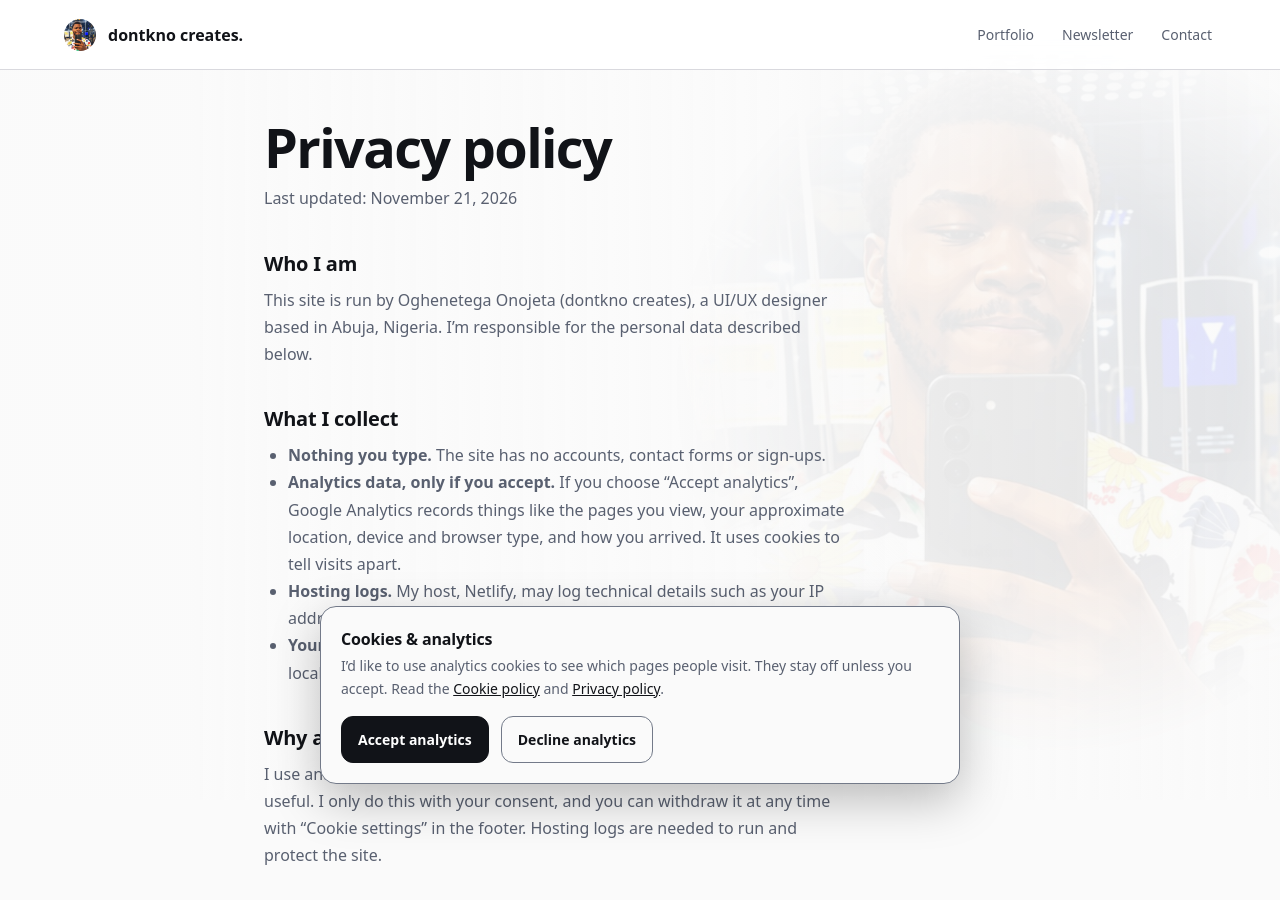
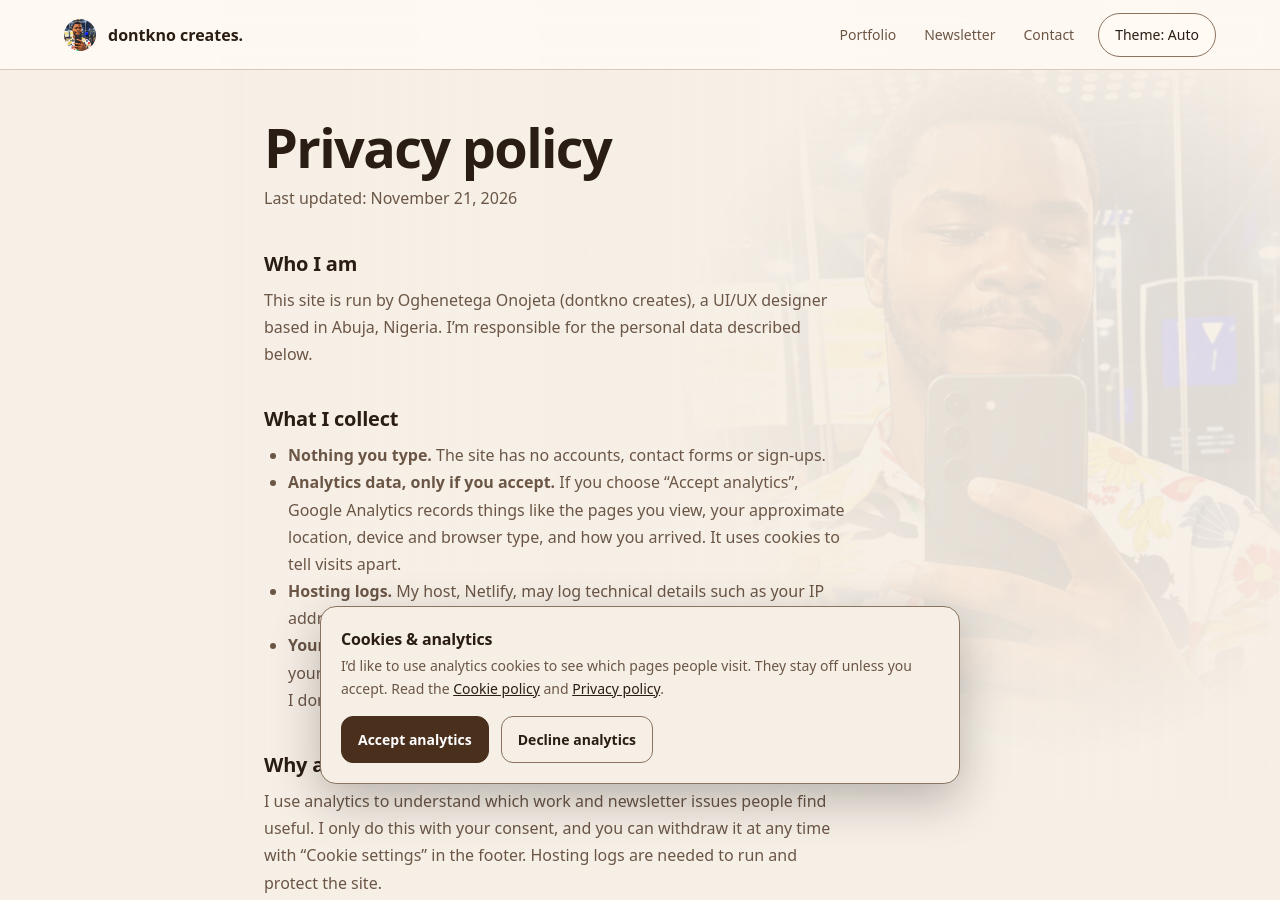
Before and after one commit to technoid7/my-webpage--dontkno-creates--, a plain HTML site: page privacy.html in a window 1280 px wide. Shown: the top 900 px of the page. Drawn offline with Linux system fonts and the light colour scheme.

Commit message:
light mode

```diff
--- a/privacy.html
+++ b/privacy.html
@@ -5,16 +5,20 @@
 <title>Privacy policy — dontkno creates</title>
 <meta name="description" content="How this site handles your data.">
 <meta name="viewport" content="width=device-width, initial-scale=1, viewport-fit=cover">
+<meta name="color-scheme" content="light dark">
+<meta name="theme-color" content="#f6efe6" media="(prefers-color-scheme: light)">
+<meta name="theme-color" content="#0b0c10" media="(prefers-color-scheme: dark)">
 <link rel="stylesheet" href="styles.css">
+<script src="theme.js"></script>
 </head>
 <body id="top">
 <a class="skip" href="#main">Skip to content</a>
 <div class="bg"><img src="portrait.jpg" alt=""></div>
-<header><a class="brand" href="index.html"><img src="portrait.jpg" alt="">dontkno creates.</a><nav aria-label="Main"><a href="index.html">Portfolio</a><a href="newsletter.html">Newsletter</a><a href="#support">Contact</a></nav></header>
+<header><a class="brand" href="index.html"><img src="portrait.jpg" alt="">dontkno creates.</a><nav aria-label="Main"><a href="index.html">Portfolio</a><a href="newsletter.html">Newsletter</a><a href="#support">Contact</a><button type="button" class="themebtn js-theme">Theme: Auto</button></nav></header>
 <main id="main" class="prose">
 <section><h1>Privacy policy</h1><p class="sub">Last updated: November 21, 2026</p></section>
 <section><h2>Who I am</h2><p>This site is run by Oghenetega Onojeta (dontkno creates), a UI/UX designer based in Abuja, Nigeria. I’m responsible for the personal data described below.</p></section>
-<section><h2>What I collect</h2><ul><li><b>Nothing you type.</b> The site has no accounts, contact forms or sign-ups.</li><li><b>Analytics data, only if you accept.</b> If you choose “Accept analytics”, Google Analytics records things like the pages you view, your approximate location, device and browser type, and how you arrived. It uses cookies to tell visits apart.</li><li><b>Hosting logs.</b> My host, Netlify, may log technical details such as your IP address and requested pages to deliver and secure the site.</li><li><b>Your cookie choice.</b> I save your accept or decline choice in your browser’s local storage so I don’t keep asking.</li></ul></section>
+<section><h2>What I collect</h2><ul><li><b>Nothing you type.</b> The site has no accounts, contact forms or sign-ups.</li><li><b>Analytics data, only if you accept.</b> If you choose “Accept analytics”, Google Analytics records things like the pages you view, your approximate location, device and browser type, and how you arrived. It uses cookies to tell visits apart.</li><li><b>Hosting logs.</b> My host, Netlify, may log technical details such as your IP address and requested pages to deliver and secure the site.</li><li><b>Your cookie and theme choices.</b> I save your accept or decline choice, and your light or dark theme if you pick one, in your browser’s local storage so I don’t keep asking.</li></ul></section>
 <section><h2>Why and on what basis</h2><p>I use analytics to understand which work and newsletter issues people find useful. I only do this with your consent, and you can withdraw it at any time with “Cookie settings” in the footer. Hosting logs are needed to run and protect the site.</p></section>
 <section><h2>Sharing and transfers</h2><p>Analytics data is processed by Google, and hosting data by Netlify. These providers may process data outside Nigeria. I don’t sell your data.</p></section>
 <section><h2>How long I keep it</h2><p>Analytics data is kept for the retention period set in my analytics account, and analytics cookies last up to two years unless you clear them sooner. See the <a href="cookies.html">Cookie policy</a> for details.</p></section>
--- a/styles.css
+++ b/styles.css
@@ -1,6 +1,6 @@
 /* Spacing uses a 4px grid: every space token is a multiple of 4px. */
 :root{--s1:4px;--s2:8px;--s3:12px;--s4:16px;--s5:20px;--s6:24px;--s7:28px;--s8:32px;--s9:36px;--s12:48px;--s18:72px;
---bg:#fafafa;--fg:#111318;--mut:#596070;--card:rgba(255,255,255,.88);--line:#d9d9de;--ctl:#737a89;--acc:#111318;--accfg:#fff;--focus:#1d4ed8;--violet:#6a48f0;--shade:250,250,250;
+--bg:#f6efe6;--fg:#2a1d14;--mut:#6b5646;--card:rgba(255,250,244,.88);--line:#dccbb8;--ctl:#8a735f;--acc:#4a2f1d;--accfg:#fff;--focus:#8a4b14;--violet:#6a48f0;--shade:246,239,230;
 color-scheme:light dark;box-sizing:border-box;padding-top:env(safe-area-inset-top,0px);padding-bottom:env(safe-area-inset-bottom,0px)}
 @media (prefers-color-scheme:dark){:root:not([data-theme="light"]){--bg:#0b0c10;--fg:#f4f4f5;--mut:#a1a7b4;--card:rgba(20,21,28,.86);--line:#2c2f3b;--ctl:#7b8294;--acc:#f4f4f5;--accfg:#0b0c10;--focus:#8ab4ff;--shade:11,12,16}}
 :root[data-theme="dark"]{--bg:#0b0c10;--fg:#f4f4f5;--mut:#a1a7b4;--card:rgba(20,21,28,.86);--line:#2c2f3b;--ctl:#7b8294;--acc:#f4f4f5;--accfg:#0b0c10;--focus:#8ab4ff;--shade:11,12,16}
@@ -29,7 +29,7 @@ input,select{font:inherit;color:var(--fg);background:var(--card);border:1px soli
 input{flex:1;min-width:200px}input::placeholder{color:var(--mut);opacity:1}
 .grid{display:grid;gap:var(--s4);margin-top:var(--s4)}
 .card{display:grid;grid-template-columns:72px 1fr auto;gap:var(--s4);align-items:center;padding:var(--s4);border:1px solid var(--line);border-radius:16px;background:var(--card);backdrop-filter:blur(10px);text-decoration:none;color:inherit;transition:transform .2s,box-shadow .2s,border-color .2s;animation:rise .5s both}
-.card:hover{transform:translateY(-4px);box-shadow:0 12px 32px rgba(0,0,0,.12);border-color:var(--ctl)}
+.card:hover{transform:translateY(-4px);box-shadow:0 12px 32px rgba(74,47,29,.16);border-color:var(--ctl)}
 @keyframes rise{from{opacity:0;transform:translateY(16px)}}
 .ic{width:72px;height:72px;border-radius:16px}
 .card b{display:block;font-size:17px}.card p{color:var(--mut);font-size:14px;margin-top:var(--s1)}
@@ -75,3 +75,8 @@ tr:last-child td{border-bottom:0}th{color:var(--fg)}td{color:var(--mut)}
 @media(prefers-reduced-motion:reduce){*{animation:none!important;transition:none!important;scroll-behavior:auto!important}}
 .row{display:flex;align-items:center;gap:var(--s3)}details.issue time{font-size:13px;color:var(--mut)}
 details.issue .body h3{font-size:18px;margin-top:var(--s2)}details.issue .body ul{padding-left:var(--s6);display:grid;gap:var(--s2)}details.issue .body a{color:var(--fg);text-decoration:underline}.sr{position:absolute;width:1px;height:1px;overflow:hidden;clip:rect(0 0 0 0);white-space:nowrap}
+:root[data-theme="light"]{color-scheme:light}:root[data-theme="dark"]{color-scheme:dark}
+.themebtn{font:inherit;font-size:14px;cursor:pointer;color:var(--fg);background:var(--card);border:1px solid var(--ctl);border-radius:99px;padding:var(--s2) var(--s4);min-height:44px;white-space:nowrap}
+.themebtn:hover{border-color:var(--fg)}
+header nav{align-items:center}
+@media(max-width:640px){header{flex-wrap:wrap}header nav{flex-wrap:wrap;gap:var(--s2) var(--s4)}}
--- /dev/null
+++ b/theme.js
@@ -0,0 +1,33 @@
+/* Theme: follows the system by default. The visitor can choose Light or Dark. The choice is saved in localStorage (key dk-theme). */
+(function(){
+  var KEY='dk-theme',root=document.documentElement;
+  var MODES=['auto','light','dark'],NAMES={auto:'Auto',light:'Light',dark:'Dark'};
+  var COLORS={light:'#f6efe6',dark:'#0b0c10'};
+  var get=function(){try{var v=localStorage.getItem(KEY);return MODES.indexOf(v)>-1?v:'auto'}catch(e){return 'auto'}};
+  var save=function(v){try{if(v==='auto')localStorage.removeItem(KEY);else localStorage.setItem(KEY,v)}catch(e){}};
+  var origin=null;
+  function meta(mode){
+    var m=document.querySelectorAll('meta[name="theme-color"]');
+    if(!m.length)return;
+    if(!origin)origin=[].map.call(m,function(x){return x.getAttribute('content')});
+    [].forEach.call(m,function(x,i){x.setAttribute('content',mode==='auto'?origin[i]:COLORS[mode])});
+  }
+  function apply(mode){
+    if(mode==='auto')root.removeAttribute('data-theme');else root.setAttribute('data-theme',mode);
+    meta(mode);
+    var next=MODES[(MODES.indexOf(mode)+1)%MODES.length];
+    [].forEach.call(document.querySelectorAll('.js-theme'),function(b){
+      b.textContent='Theme: '+NAMES[mode];
+      b.setAttribute('aria-label','Theme: '+NAMES[mode]+(mode==='auto'?' (follows your device)':'')+'. Switch to '+NAMES[next]);
+    });
+  }
+  apply(get());
+  document.addEventListener('DOMContentLoaded',function(){
+    apply(get());
+    document.addEventListener('click',function(e){
+      var b=e.target.closest('.js-theme');if(!b)return;
+      var next=MODES[(MODES.indexOf(get())+1)%MODES.length];
+      save(next);apply(next);
+    });
+  });
+})();
```
Also changed, not shown: cookies.html (+6 -1 lines), index.html (+5 -1 lines), newsletter.html (+5 -1 lines), terms.html (+5 -1 lines).
